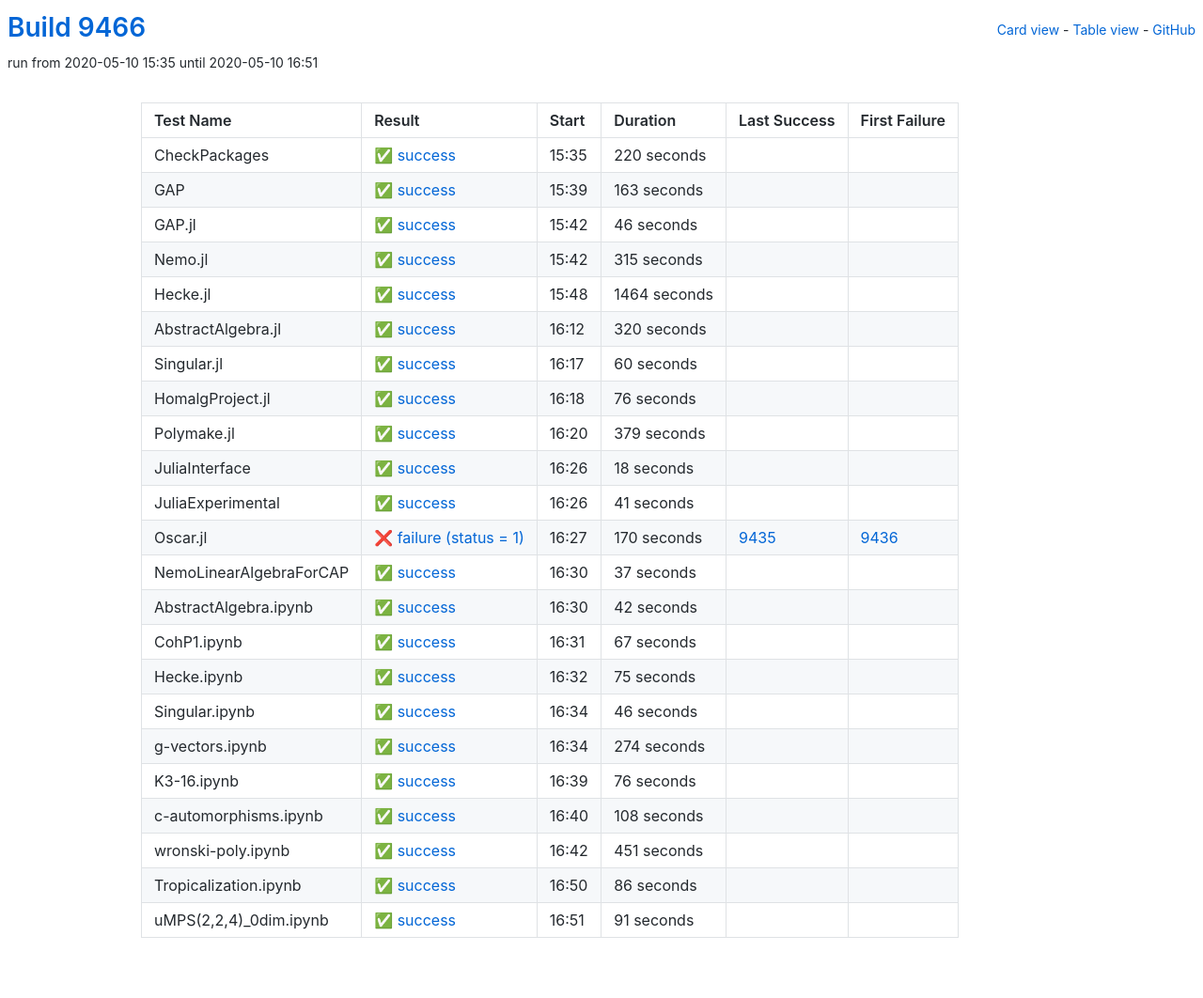
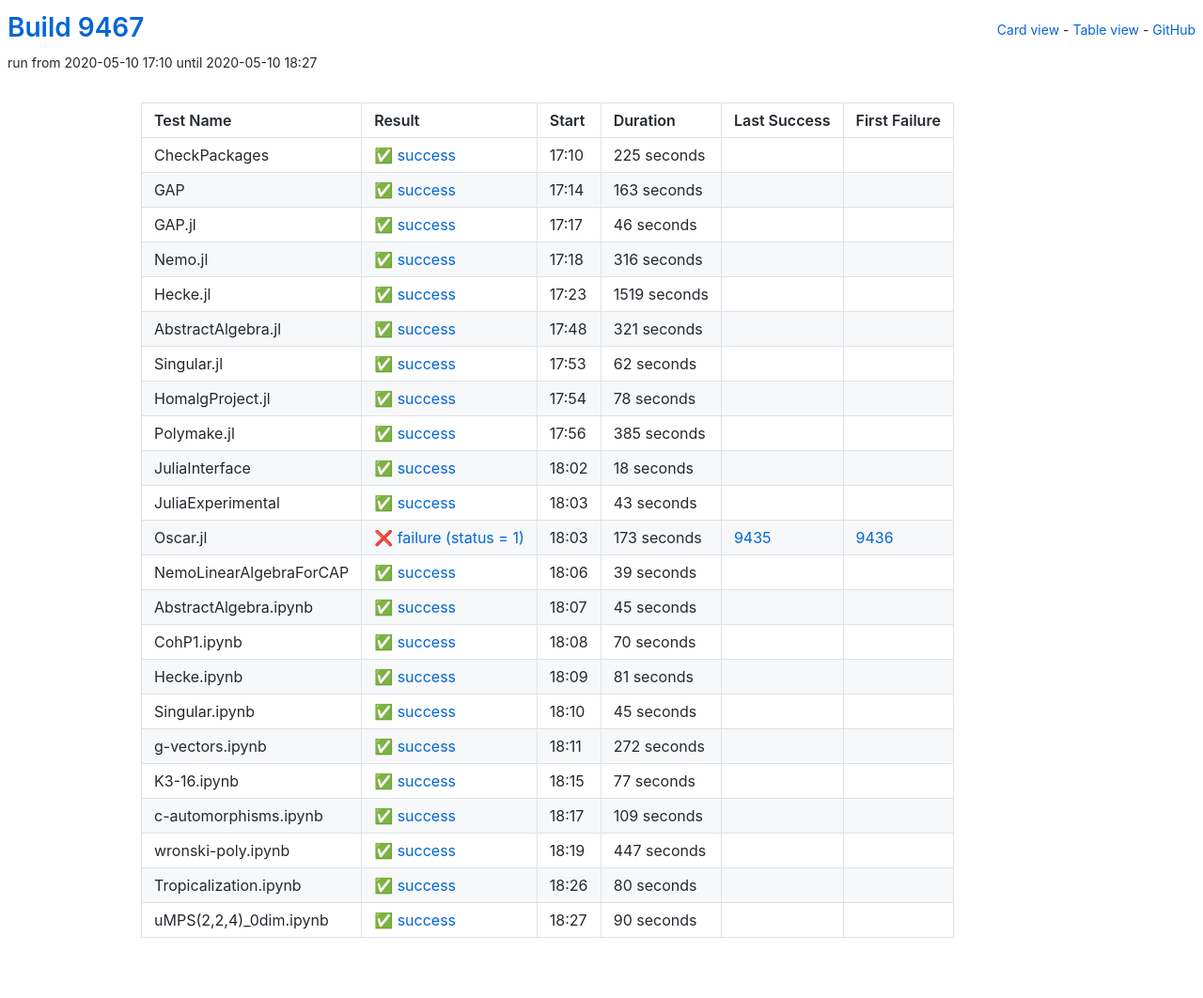
Before and after one commit to oscar-system/oscar-ci-status, a Jekyll site: the page built from table.html, in a window 1280 px wide. Shown: the whole page at 94% size. Built offline with Jekyll 4.4.1, drawn with Linux system fonts in a browser that asks for light colours.

Commit message:
Build 9467

```diff
--- a/_data/ci.yml
+++ b/_data/ci.yml
@@ -1,17 +1,17 @@
-build: 9466
-build_url: https://oscarci.mathematik.uni-kl.de/job/oscar/9466/
+build: 9467
+build_url: https://oscarci.mathematik.uni-kl.de/job/oscar/9467/
 job: oscar
 tests:
-- duration: 220
+- duration: 225
   exitcode: 0
   first_failure: false
   first_failure_url: null
   id: checkpackages
   last_success: false
   last_success_url: null
-  log: https://oscarci.mathematik.uni-kl.de/job/oscar/9466/artifact/logs/build-9466/CheckPackages.log
+  log: https://oscarci.mathematik.uni-kl.de/job/oscar/9467/artifact/logs/build-9467/CheckPackages.log
   name: CheckPackages
-  start: 2020-05-10 15:35
+  start: 2020-05-10 17:10
   status: success
   success: true
 - duration: 163
@@ -21,9 +21,9 @@ tests:
   id: gap
   last_success: false
   last_success_url: null
-  log: https://oscarci.mathematik.uni-kl.de/job/oscar/9466/artifact/logs/build-9466/GAP.log
+  log: https://oscarci.mathematik.uni-kl.de/job/oscar/9467/artifact/logs/build-9467/GAP.log
   name: GAP
-  start: 2020-05-10 15:39
+  start: 2020-05-10 17:14
   status: success
   success: true
 - duration: 46
@@ -33,81 +33,81 @@ tests:
   id: gap-jl
   last_success: false
   last_success_url: null
-  log: https://oscarci.mathematik.uni-kl.de/job/oscar/9466/artifact/logs/build-9466/GAP.jl.log
+  log: https://oscarci.mathematik.uni-kl.de/job/oscar/9467/artifact/logs/build-9467/GAP.jl.log
   name: GAP.jl
-  start: 2020-05-10 15:42
+  start: 2020-05-10 17:17
   status: success
   success: true
-- duration: 315
+- duration: 316
   exitcode: 0
   first_failure: false
   first_failure_url: null
   id: nemo-jl
   last_success: false
   last_success_url: null
-  log: https://oscarci.mathematik.uni-kl.de/job/oscar/9466/artifact/logs/build-9466/Nemo.jl.log
+  log: https://oscarci.mathematik.uni-kl.de/job/oscar/9467/artifact/logs/build-9467/Nemo.jl.log
   name: Nemo.jl
-  start: 2020-05-10 15:42
+  start: 2020-05-10 17:18
   status: success
   success: true
-- duration: 1464
+- duration: 1519
   exitcode: 0
   first_failure: false
   first_failure_url: null
   id: hecke-jl
   last_success: false
   last_success_url: null
-  log: https://oscarci.mathematik.uni-kl.de/job/oscar/9466/artifact/logs/build-9466/Hecke.jl.log
+  log: https://oscarci.mathematik.uni-kl.de/job/oscar/9467/artifact/logs/build-9467/Hecke.jl.log
   name: Hecke.jl
-  start: 2020-05-10 15:48
+  start: 2020-05-10 17:23
   status: success
   success: true
-- duration: 320
+- duration: 321
   exitcode: 0
   first_failure: false
   first_failure_url: null
   id: abstractalgebra-jl
   last_success: false
   last_success_url: null
-  log: https://oscarci.mathematik.uni-kl.de/job/oscar/9466/artifact/logs/build-9466/AbstractAlgebra.jl.log
+  log: https://oscarci.mathematik.uni-kl.de/job/oscar/9467/artifact/logs/build-9467/AbstractAlgebra.jl.log
   name: AbstractAlgebra.jl
-  start: 2020-05-10 16:12
+  start: 2020-05-10 17:48
   status: success
   success: true
-- duration: 60
+- duration: 62
   exitcode: 0
   first_failure: false
   first_failure_url: null
   id: singular-jl
   last_success: false
   last_success_url: null
-  log: https://oscarci.mathematik.uni-kl.de/job/oscar/9466/artifact/logs/build-9466/Singular.jl.log
+  log: https://oscarci.mathematik.uni-kl.de/job/oscar/9467/artifact/logs/build-9467/Singular.jl.log
   name: Singular.jl
-  start: 2020-05-10 16:17
+  start: 2020-05-10 17:53
   status: success
   success: true
-- duration: 76
+- duration: 78
   exitcode: 0
   first_failure: false
   first_failure_url: null
   id: homalgproject-jl
   last_success: false
   last_success_url: null
-  log: https://oscarci.mathematik.uni-kl.de/job/oscar/9466/artifact/logs/build-9466/HomalgProject.jl.log
+  log: https://oscarci.mathematik.uni-kl.de/job/oscar/9467/artifact/logs/build-9467/HomalgProject.jl.log
   name: HomalgProject.jl
-  start: 2020-05-10 16:18
+  start: 2020-05-10 17:54
   status: success
   success: true
-- duration: 379
+- duration: 385
   exitcode: 0
   first_failure: false
   first_failure_url: null
   id: polymake-jl
   last_success: false
   last_success_url: null
-  log: https://oscarci.mathematik.uni-kl.de/job/oscar/9466/artifact/logs/build-9466/Polymake.jl.log
+  log: https://oscarci.mathematik.uni-kl.de/job/oscar/9467/artifact/logs/build-9467/Polymake.jl.log
   name: Polymake.jl
-  start: 2020-05-10 16:20
+  start: 2020-05-10 17:56
   status: success
   success: true
 - duration: 18
@@ -117,164 +117,164 @@ tests:
   id: juliainterface
   last_success: false
   last_success_url: null
-  log: https://oscarci.mathematik.uni-kl.de/job/oscar/9466/artifact/logs/build-9466/JuliaInterface.log
+  log: https://oscarci.mathematik.uni-kl.de/job/oscar/9467/artifact/logs/build-9467/JuliaInterface.log
   name: JuliaInterface
-  start: 2020-05-10 16:26
+  start: 2020-05-10 18:02
   status: success
   success: true
-- duration: 41
+- duration: 43
   exitcode: 0
   first_failure: false
   first_failure_url: null
   id: juliaexperimental
   last_success: false
   last_success_url: null
-  log: https://oscarci.mathematik.uni-kl.de/job/oscar/9466/artifact/logs/build-9466/JuliaExperimental.log
+  log: https://oscarci.mathematik.uni-kl.de/job/oscar/9467/artifact/logs/build-9467/JuliaExperimental.log
   name: JuliaExperimental
-  start: 2020-05-10 16:26
+  start: 2020-05-10 18:03
   status: success
   success: true
-- duration: 170
+- duration: 173
   exitcode: 1
   first_failure: 9436
   first_failure_url: https://oscarci.mathematik.uni-kl.de/job/oscar/9436/
   id: oscar-jl
   last_success: 9435
   last_success_url: https://oscarci.mathematik.uni-kl.de/job/oscar/9435/
-  log: https://oscarci.mathematik.uni-kl.de/job/oscar/9466/artifact/logs/build-9466/Oscar.jl.log
+  log: https://oscarci.mathematik.uni-kl.de/job/oscar/9467/artifact/logs/build-9467/Oscar.jl.log
   name: Oscar.jl
-  start: 2020-05-10 16:27
+  start: 2020-05-10 18:03
   status: failure
   success: false
-- duration: 37
+- duration: 39
   exitcode: 0
   first_failure: false
   first_failure_url: null
   id: nemolinearalgebraforcap
   last_success: false
   last_success_url: null
-  log: https://oscarci.mathematik.uni-kl.de/job/oscar/9466/artifact/logs/build-9466/NemoLinearAlgebraForCAP.log
+  log: https://oscarci.mathematik.uni-kl.de/job/oscar/9467/artifact/logs/build-9467/NemoLinearAlgebraForCAP.log
   name: NemoLinearAlgebraForCAP
-  start: 2020-05-10 16:30
+  start: 2020-05-10 18:06
   status: success
   success: true
-- duration: 42
+- duration: 45
   exitcode: 0
   first_failure: false
   first_failure_url: null
   id: abstractalgebra-ipynb
   last_success: false
   last_success_url: null
-  log: https://oscarci.mathematik.uni-kl.de/job/oscar/9466/artifact/logs/build-9466/AbstractAlgebra.ipynb.log
+  log: https://oscarci.mathematik.uni-kl.de/job/oscar/9467/artifact/logs/build-9467/AbstractAlgebra.ipynb.log
   name: AbstractAlgebra.ipynb
-  start: 2020-05-10 16:30
+  start: 2020-05-10 18:07
   status: success
   success: true
-- duration: 67
+- duration: 70
   exitcode: 0
   first_failure: false
   first_failure_url: null
   id: cohp1-ipynb
   last_success: false
   last_success_url: null
-  log: https://oscarci.mathematik.uni-kl.de/job/oscar/9466/artifact/logs/build-9466/CohP1.ipynb.log
+  log: https://oscarci.mathematik.uni-kl.de/job/oscar/9467/artifact/logs/build-9467/CohP1.ipynb.log
   name: CohP1.ipynb
-  start: 2020-05-10 16:31
+  start: 2020-05-10 18:08
   status: success
   success: true
-- duration: 75
+- duration: 81
   exitcode: 0
   first_failure: false
   first_failure_url: null
   id: hecke-ipynb
   last_success: false
   last_success_url: null
-  log: https://oscarci.mathematik.uni-kl.de/job/oscar/9466/artifact/logs/build-9466/Hecke.ipynb.log
+  log: https://oscarci.mathematik.uni-kl.de/job/oscar/9467/artifact/logs/build-9467/Hecke.ipynb.log
   name: Hecke.ipynb
-  start: 2020-05-10 16:32
+  start: 2020-05-10 18:09
   status: success
   success: true
-- duration: 46
+- duration: 45
   exitcode: 0
   first_failure: false
   first_failure_url: null
   id: singular-ipynb
   last_success: false
   last_success_url: null
-  log: https://oscarci.mathematik.uni-kl.de/job/oscar/9466/artifact/logs/build-9466/Singular.ipynb.log
+  log: https://oscarci.mathematik.uni-kl.de/job/oscar/9467/artifact/logs/build-9467/Singular.ipynb.log
   name: Singular.ipynb
-  start: 2020-05-10 16:34
+  start: 2020-05-10 18:10
   status: success
   success: true
-- duration: 274
+- duration: 272
   exitcode: 0
   first_failure: false
   first_failure_url: null
   id: g-vectors-ipynb
   last_success: false
   last_success_url: null
-  log: https://oscarci.mathematik.uni-kl.de/job/oscar/9466/artifact/logs/build-9466/g-vectors.ipynb.log
+  log: https://oscarci.mathematik.uni-kl.de/job/oscar/9467/artifact/logs/build-9467/g-vectors.ipynb.log
   name: g-vectors.ipynb
-  start: 2020-05-10 16:34
+  start: 2020-05-10 18:11
   status: success
   success: true
-- duration: 76
+- duration: 77
   exitcode: 0
   first_failure: false
   first_failure_url: null
   id: k3-16-ipynb
   last_success: false
   last_success_url: null
-  log: https://oscarci.mathematik.uni-kl.de/job/oscar/9466/artifact/logs/build-9466/K3-16.ipynb.log
+  log: https://oscarci.mathematik.uni-kl.de/job/oscar/9467/artifact/logs/build-9467/K3-16.ipynb.log
   name: K3-16.ipynb
-  start: 2020-05-10 16:39
+  start: 2020-05-10 18:15
   status: success
   success: true
-- duration: 108
+- duration: 109
   exitcode: 0
   first_failure: false
   first_failure_url: null
   id: c-automorphisms-ipynb
   last_success: false
   last_success_url: null
-  log: https://oscarci.mathematik.uni-kl.de/job/oscar/9466/artifact/logs/build-9466/c-automorphisms.ipynb.log
+  log: https://oscarci.mathematik.uni-kl.de/job/oscar/9467/artifact/logs/build-9467/c-automorphisms.ipynb.log
   name: c-automorphisms.ipynb
-  start: 2020-05-10 16:40
+  start: 2020-05-10 18:17
   status: success
   success: true
-- duration: 451
+- duration: 447
   exitcode: 0
   first_failure: false
   first_failure_url: null
   id: wronski-poly-ipynb
   last_success: false
   last_success_url: null
-  log: https://oscarci.mathematik.uni-kl.de/job/oscar/9466/artifact/logs/build-9466/wronski-poly.ipynb.log
+  log: https://oscarci.mathematik.uni-kl.de/job/oscar/9467/artifact/logs/build-9467/wronski-poly.ipynb.log
   name: wronski-poly.ipynb
-  start: 2020-05-10 16:42
+  start: 2020-05-10 18:19
   status: success
   success: true
-- duration: 86
+- duration: 80
   exitcode: 0
   first_failure: false
   first_failure_url: null
   id: tropicalization-ipynb
   last_success: false
   last_success_url: null
-  log: https://oscarci.mathematik.uni-kl.de/job/oscar/9466/artifact/logs/build-9466/Tropicalization.ipynb.log
+  log: https://oscarci.mathematik.uni-kl.de/job/oscar/9467/artifact/logs/build-9467/Tropicalization.ipynb.log
   name: Tropicalization.ipynb
-  start: 2020-05-10 16:50
+  start: 2020-05-10 18:26
   status: success
   success: true
-- duration: 91
+- duration: 90
   exitcode: 0
   first_failure: false
   first_failure_url: null
   id: umps-2-2-4-0dim-ipynb
   last_success: false
   last_success_url: null
-  log: https://oscarci.mathematik.uni-kl.de/job/oscar/9466/artifact/logs/build-9466/uMPS-2-2-4-_0dim.ipynb.log
+  log: https://oscarci.mathematik.uni-kl.de/job/oscar/9467/artifact/logs/build-9467/uMPS-2-2-4-_0dim.ipynb.log
   name: uMPS(2,2,4)_0dim.ipynb
-  start: 2020-05-10 16:51
+  start: 2020-05-10 18:27
   status: success
   success: true
```
Also changed, not shown: README.md.
